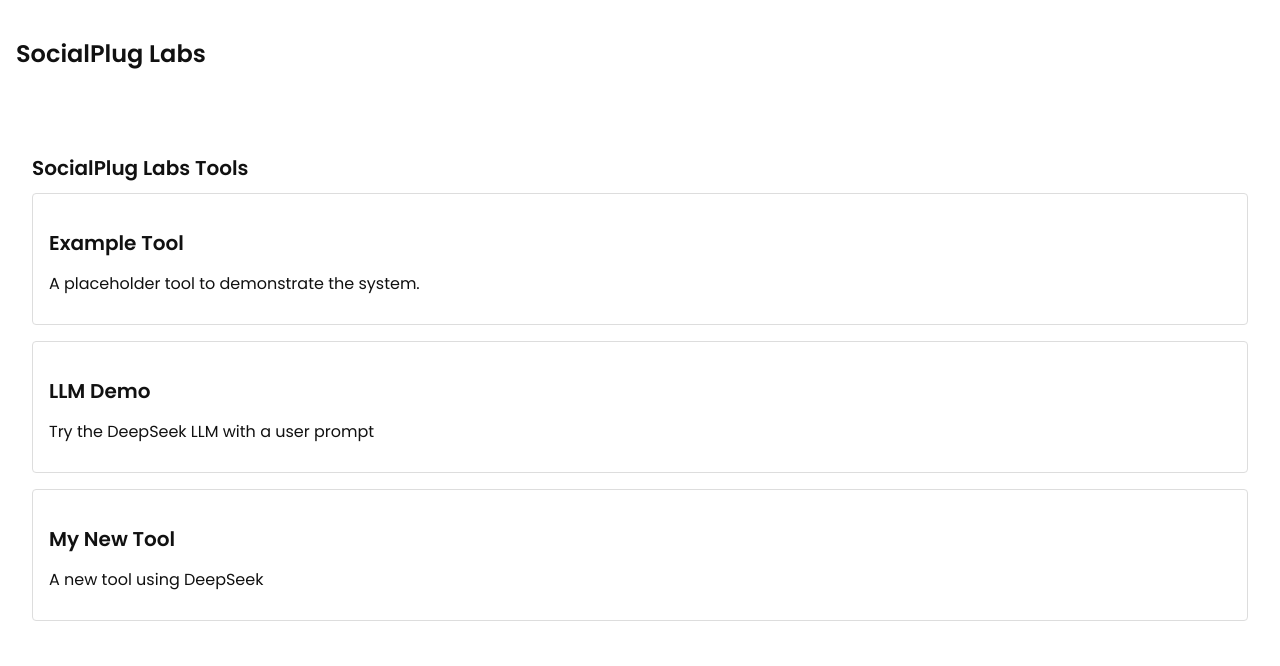
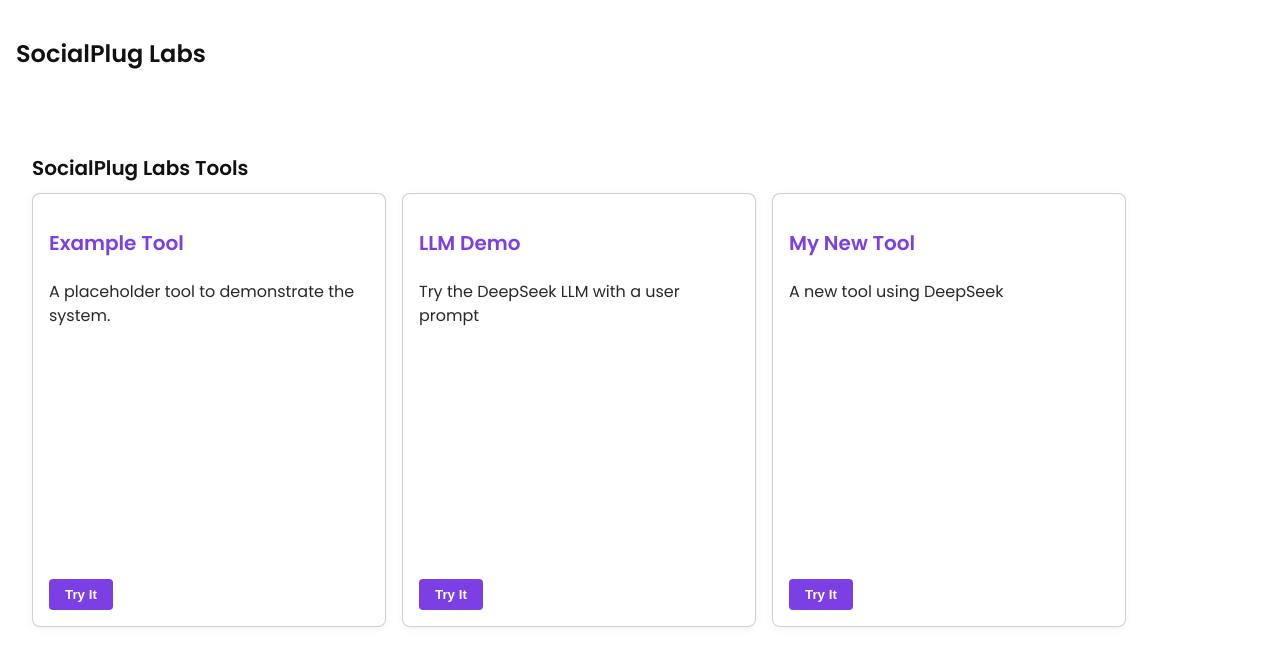
Before and after one commit to Toucan222/Sp8, a React app: page / in a window 1280 px wide. Shown: the top 666 px of the page. Built offline with nearby package versions, Linux system fonts and the light colour scheme; the HTML template or start-up script is replaced by a standard one.

Commit message:
Initial commit from your app

```diff
--- a/src/App.jsx
+++ b/src/App.jsx
@@ -2,6 +2,7 @@
 import NavBar from './components/NavBar'
 import Footer from './components/Footer'
 import { tools } from './tools'
+import CoolCard from './tools/CoolCard'
 import './styles/global.scss'
 
 export default function App() {
@@ -15,21 +16,14 @@
         {!activeToolId ? (
           <div>
             <h2 className="heading-lg">SocialPlug Labs Tools</h2>
-            <div style={{ display: 'grid', gap: '1rem' }}>
+            <div style={{ display: 'flex', gap: '1rem', flexWrap: 'wrap' }}>
               {tools.map(tool => (
-                <div
+                <CoolCard
                   key={tool.id}
-                  onClick={() => setActiveToolId(tool.id)}
-                  style={{
-                    padding: '1rem',
-                    border: '1px solid #ddd',
-                    borderRadius: '4px',
-                    cursor: 'pointer'
-                  }}
-                >
-                  <h3 className="heading-lg">{tool.title}</h3>
-                  <p className="body-text">{tool.description}</p>
-                </div>
+                  title={tool.title}
+                  description={tool.description}
+                  onAction={() => setActiveToolId(tool.id)}
+                />
               ))}
             </div>
           </div>
--- /dev/null
+++ b/src/tools/CoolCard.jsx
@@ -0,0 +1,30 @@
+import React from 'react';
+import './CoolCardStyles.scss';
+
+/**
+ * CoolCard
+ * A fixed-size, Gen Z–friendly card for SocialPlug Labs.
+ * Dimensions: 320x400
+ * Shows how to incorporate theme variables from _theme.scss.
+ *
+ * Props (optional):
+ * - title: string
+ * - description: string
+ * - onAction: function (called when the main button is clicked)
+ */
+export default function CoolCard({
+  title = 'Untitled Tool',
+  description = 'No description available.',
+  onAction = () => alert('Action clicked!')
+}) {
+  return (
+    <div className="cool-card">
+      <h3 className="card-title">{title}</h3>
+      <p className="card-description">{description}</p>
+
+      <button className="card-button" onClick={onAction}>
+        Try It
+      </button>
+    </div>
+  );
+}
--- /dev/null
+++ b/src/tools/CoolCardStyles.scss
@@ -0,0 +1,63 @@
+@import '../styles/_theme.scss';
+
+/*
+  CoolCardStyles.scss
+  Styles scoped to the .cool-card container.
+  320px wide, 400px tall, uses Gen Z accent colors, subtle hover effect.
+*/
+
+.cool-card {
+  width: 320px;
+  height: 400px;
+  border-radius: 8px;
+  padding: 1rem;
+
+  /* Use a lightened version of the accent color for background */
+  background-color: lighten($color-accent, 40%);
+
+  /* Subtle border & shadow */
+  border: 1px solid rgba($color-text, 0.2);
+  box-shadow: 0 2px 8px rgba($color-text, 0.05);
+
+  display: flex;
+  flex-direction: column;
+  justify-content: space-between;
+
+  /* Gen Z style: slight scale on hover or mobile tap */
+  transition: transform 0.2s ease, box-shadow 0.2s ease;
+
+  &:hover {
+    transform: scale(1.02);
+    box-shadow: 0 4px 12px rgba($color-text, 0.1);
+    cursor: pointer;
+  }
+
+  .card-title {
+    @extend .heading-lg; /* from _theme.scss */
+    margin-bottom: 0.5rem;
+    color: $color-primary;
+  }
+
+  .card-description {
+    @extend .body-text;
+    flex-grow: 1;
+    color: $color-text;
+    opacity: 0.9;
+  }
+
+  .card-button {
+    align-self: flex-start;
+    background-color: $color-primary;
+    color: $color-text-dark;
+    border: none;
+    border-radius: 4px;
+    padding: 0.5rem 1rem;
+    font-weight: 600;
+    transition: background-color 0.2s ease;
+
+    &:hover {
+      background-color: darken($color-primary, 10%);
+      cursor: pointer;
+    }
+  }
+}
```
